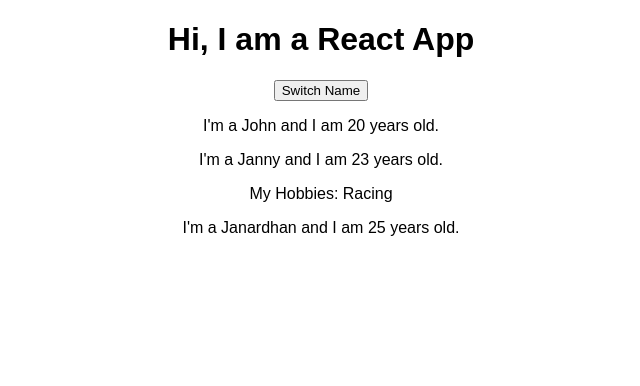
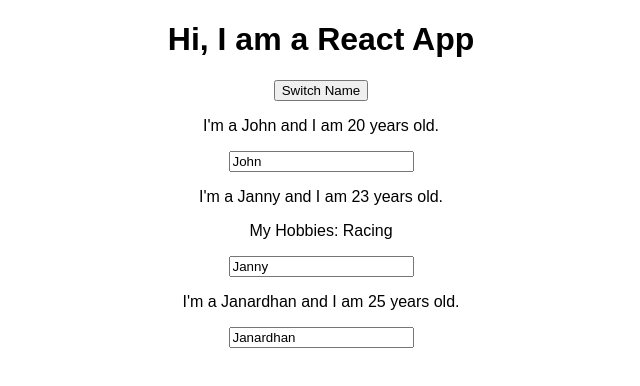
Before and after one commit to VisheshSingh/React-Guide, a React (Create React App) app: page / in a window 1280 px wide. Shown: the top 386 px of the page, without its empty margins (319-959 px from the left). Built offline with nearby package versions, Linux system fonts and the light colour scheme.

Commit message:
Adding two-way binding

```diff
--- a/src/App.js
+++ b/src/App.js
@@ -22,6 +22,16 @@
     })
   }
 
+  nameChangeHandler = (e) => {
+    this.setState({
+      persons : [
+        {name: 'John', age: 20},
+        {name: 'Janny', age: 23},
+        {name: e.target.value, age: 25}
+      ]
+    })
+  }
+
   render() {
     return (
       <div className="App">
@@ -41,6 +51,7 @@
         <Person
           name={this.state.persons[2].name}
           age={this.state.persons[2].age}
+          change={this.nameChangeHandler}
         />
       </div>
     );
--- a/src/Person/Person.js
+++ b/src/Person/Person.js
@@ -5,6 +5,7 @@
         <div>
             <p onClick={props.click}>I'm a {props.name} and I am {props.age} years old.</p>
             <p>{props.children}</p>
+            <input type="text" onChange={props.change} value={props.name} />
         </div>
     )
 }
```
